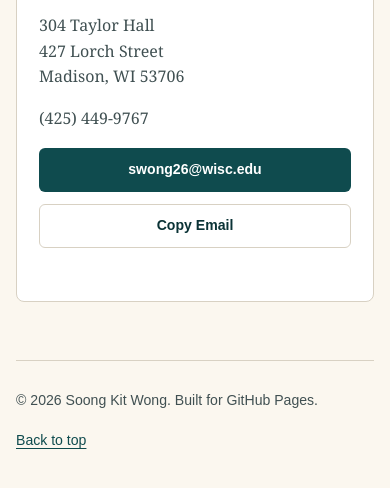
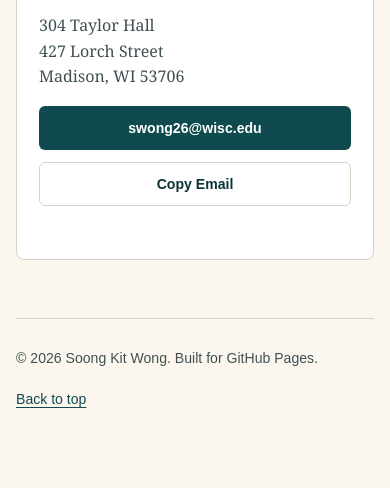
Before and after one commit to soongkitwong/soongkitwong.github.io, a plain HTML site: page index.html in a window 390 px wide. Shown: the part 7059-7547 px from the top of the page. After the commit the page ends 7505 px from the top, so only its background shows below. Drawn offline with Linux system fonts and the light colour scheme.

Commit message:
Remove public phone number

```diff
--- a/index.html
+++ b/index.html
@@ -243,7 +243,6 @@
             <p class="contact-name">Soong Kit Wong</p>
             <p>Department of Agricultural and Applied Economics<br />University of Wisconsin-Madison</p>
             <p>304 Taylor Hall<br />427 Lorch Street<br />Madison, WI 53706</p>
-            <p>(425) 449-9767</p>
             <div class="contact-actions">
               <a class="button button-primary" href="mailto:swong26@wisc.edu">
                 swong26@wisc.edu
```
Also changed, not shown: 2 other files.
